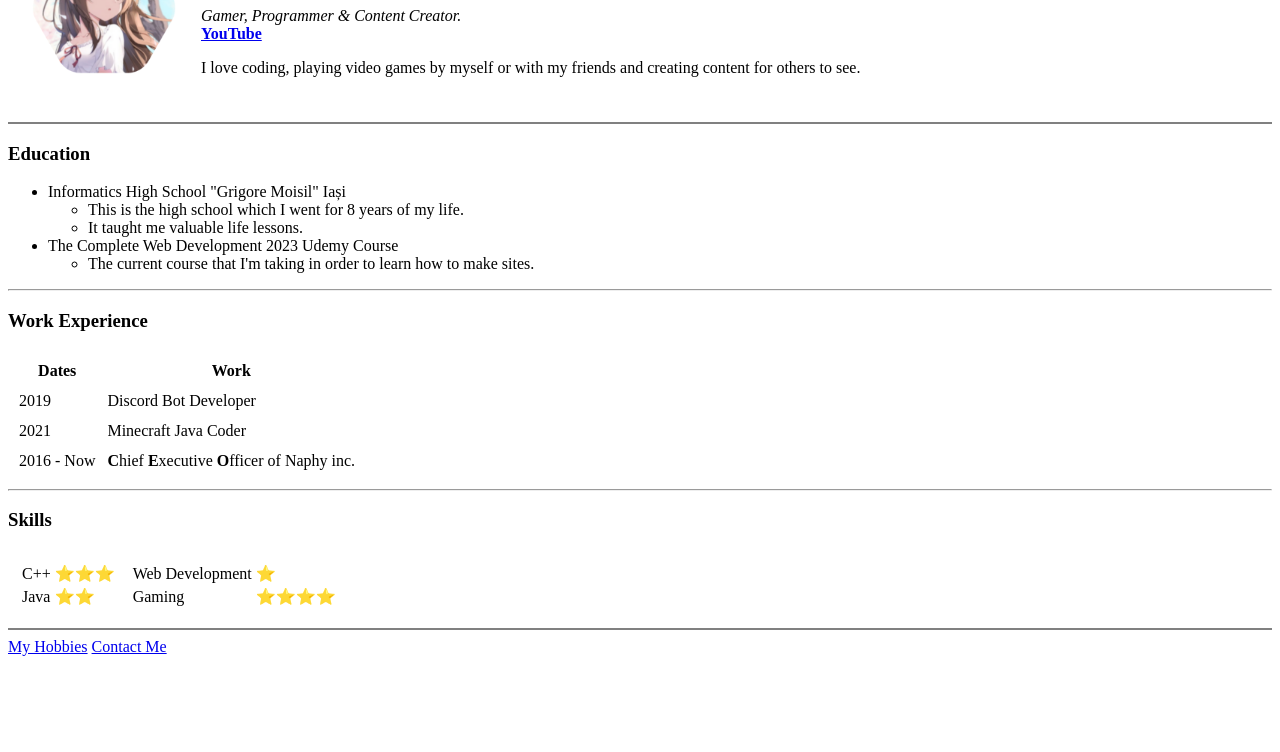
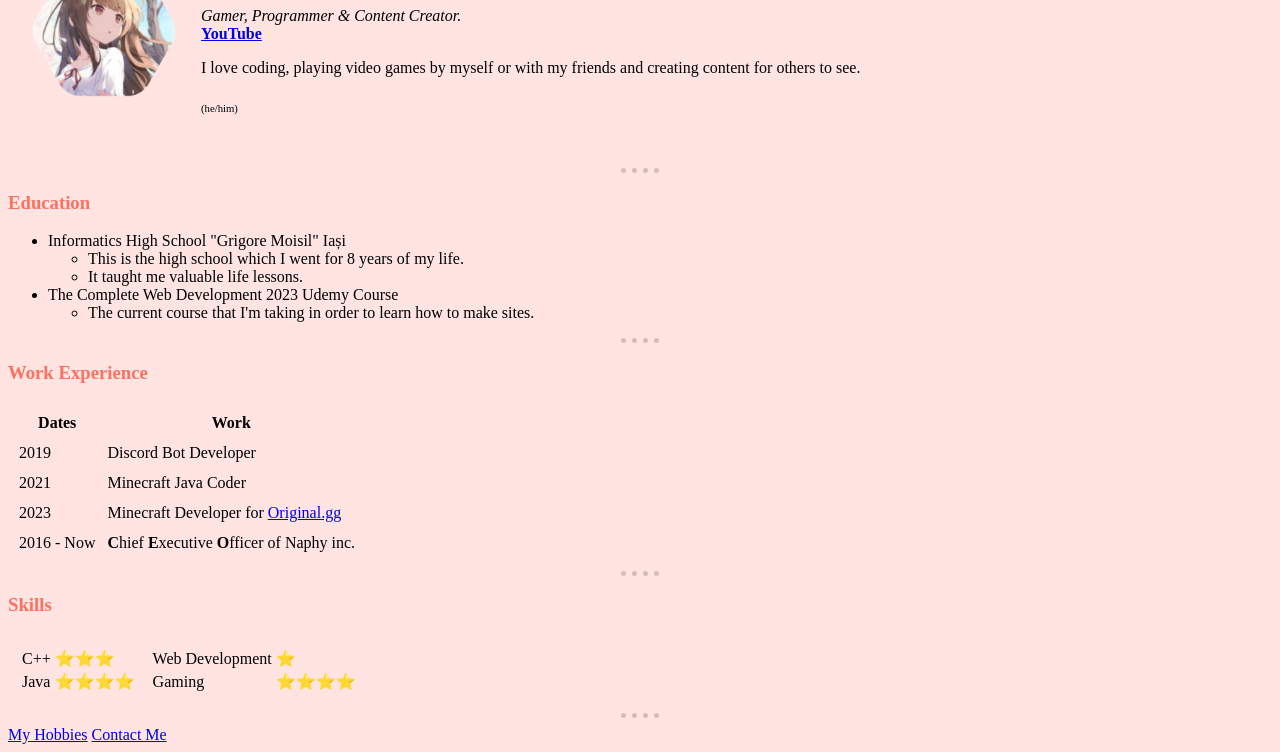
Before and after one commit to imNaphy/cv, a plain HTML site: page index.html in a window 1280 px wide. Shown: the part 102-854 px from the top of the page. Before the commit the page ends 800 px from the top, so only its background shows below. Drawn offline with Linux system fonts and the light colour scheme.

Commit message:
Add files via upload

```diff
--- /dev/null
+++ b/css/styles.css
@@ -0,0 +1,18 @@
+body {
+    background-color: mistyrose;
+}
+
+hr {
+    border-style: dotted none none;
+    width: 3%;
+    border-width: 5px;
+    border-color: rgb(210, 190, 190);
+}
+
+h1 {
+    color: rgb(0, 128, 255);
+}
+
+h3 {
+    color: #ff7060;
+}
--- a/index.html
+++ b/index.html
@@ -1,9 +1,12 @@
 <!DOCTYPE html>
 <html lang="en">
+
 	<head>
 		<meta charset="UTF-8">
 		<title>naphy's cool site</title>
+		<link rel="stylesheet" href="css/styles.css">
 	</head>
+
 	<body>
 		<table cellspacing="20">
 			<tr>
@@ -12,13 +15,14 @@
 					<h1>naphy :)</h1>
 					<p><i>Gamer, Programmer & Content Creator.</i><br>
 					<b><a href="https://youtube.com/naphy">YouTube</a></b></p>
-					<p>
+					<p style="margin-left: auto; margin-right: auto;">
 						I love coding, playing video games by myself or with my friends and creating content for others to see.
 					</p>
+					<h6 style="font-weight: normal;">(he/him)</h6>
 				</td>
 			</tr>
 		</table>
-		<hr size="2" noshade>
+		<hr size="2">
 		<h3>Education</h3>
 		<ul>
 			<li>
@@ -54,6 +58,10 @@
 					<td>Minecraft Java Coder</td>
 				</tr>
 				<tr>
+					<td>2023</td>
+					<td>Minecraft Developer for <a href="https://original.gg/">Original.gg</a></td>
+				</tr>
+				<tr>
 					<td>2016 - Now</td>
 					<td><b>C</b>hief <b>E</b>xecutive <b>O</b>fficer of Naphy inc.</td>
 				</tr>
@@ -74,7 +82,7 @@
 						</tr>
 						<tr>
 							<td>Java</td>
-							<td>⭐⭐</td>
+							<td>⭐⭐⭐⭐</td>
 						</tr>
 					</table>
 				</td>
@@ -92,8 +100,9 @@
 				</td>
 			</tr>
 		</table>
-		<hr size="2" noshade>
+		<hr size="2">
 		<a href="hobbies.html">My Hobbies</a>
 		<a href="contact.html">Contact Me</a>
 	</body>
+
 </html>
```
Also changed, not shown: contact.html (+2 -1 lines), hobbies.html (+1 -0 lines), inputs.html (+1 -0 lines).
